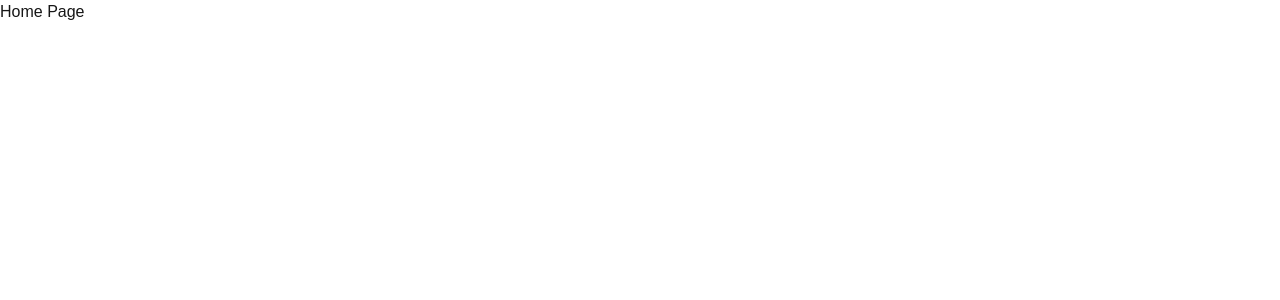
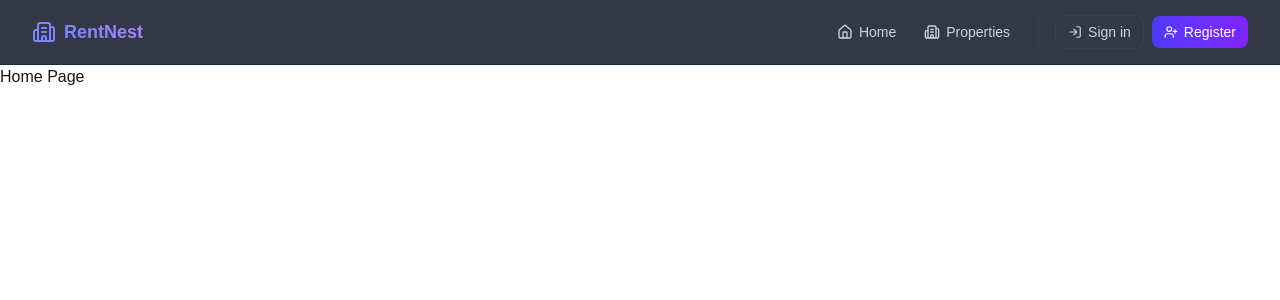
Before and after one commit to Fahim7600/RentNest_HomeRent, a Next.js app: page / in a window 1280 px wide. Shown: the top 300 px of the page. Built offline with nearby package versions, Linux system fonts and the light colour scheme.

Commit message:
feat: add role-aware navigation bar

```diff
--- /dev/null
+++ b/app/(public)/layout.tsx
@@ -0,0 +1,14 @@
+import { Navbar } from "@/app/_components/navbar";
+
+export default function PublicLayout({
+  children,
+}: {
+  children: React.ReactNode;
+}) {
+  return (
+    <>
+      <Navbar />
+      <main className="flex-1">{children}</main>
+    </>
+  );
+}
--- /dev/null
+++ b/app/_components/navbar.tsx
@@ -0,0 +1,250 @@
+"use client";
+
+import Link from "next/link";
+import { useRouter } from "next/navigation";
+import { useEffect, useState } from "react";
+import {
+  Home,
+  Building2,
+  LogIn,
+  LogOut,
+  LayoutDashboard,
+  UserPlus,
+  Menu,
+  X,
+} from "lucide-react";
+import { getUser, getToken, clearAuth, type CookieUser } from "@/lib/auth";
+
+// ---------------------------------------------------------------------------
+// Role-aware dashboard path
+// ---------------------------------------------------------------------------
+function dashboardPath(role: string): string {
+  return `/dashboard/${role.toLowerCase()}`;
+}
+
+// ---------------------------------------------------------------------------
+// Component
+// ---------------------------------------------------------------------------
+export function Navbar() {
+  const router = useRouter();
+  const [user, setUser] = useState<CookieUser | undefined>(undefined);
+  const [isOpen, setIsOpen] = useState(false);
+  const [mounted, setMounted] = useState(false);
+
+  // Read cookies client-side only (avoids hydration mismatch)
+  useEffect(() => {
+    setUser(getToken() ? getUser() : undefined);
+    setMounted(true);
+  }, []);
+
+  const handleLogout = () => {
+    clearAuth();
+    setUser(undefined);
+    router.push("/");
+  };
+
+  return (
+    <nav className="sticky top-0 z-50 border-b border-slate-800 bg-slate-950/80 backdrop-blur-lg">
+      <div className="mx-auto flex h-16 max-w-7xl items-center justify-between px-4 sm:px-6 lg:px-8">
+        {/* ── Logo ── */}
+        <Link
+          href="/"
+          className="flex items-center gap-2 text-lg font-bold text-white"
+        >
+          <Building2 className="h-6 w-6 text-indigo-400" />
+          <span className="bg-gradient-to-r from-indigo-400 to-violet-400 bg-clip-text text-transparent">
+            RentNest
+          </span>
+        </Link>
+
+        {/* ── Desktop links ── */}
+        <div className="hidden items-center gap-1 md:flex">
+          <NavLink href="/" icon={<Home className="h-4 w-4" />}>
+            Home
+          </NavLink>
+          <NavLink
+            href="/properties"
+            icon={<Building2 className="h-4 w-4" />}
+          >
+            Properties
+          </NavLink>
+
+          {mounted && user ? (
+            <>
+              <NavLink
+                href={dashboardPath(user.role)}
+                icon={<LayoutDashboard className="h-4 w-4" />}
+              >
+                Dashboard
+              </NavLink>
+
+              <div className="ml-3 flex items-center gap-3 border-l border-slate-700 pl-4">
+                <span className="text-sm text-slate-300">
+                  {user.name}
+                  <span className="ml-1.5 rounded-full bg-indigo-500/15 px-2 py-0.5 text-xs font-medium text-indigo-400">
+                    {user.role}
+                  </span>
+                </span>
+                <button
+                  onClick={handleLogout}
+                  className="flex items-center gap-1.5 rounded-lg border border-slate-700 px-3 py-1.5 text-sm text-slate-400 transition-colors hover:border-red-500/50 hover:text-red-400"
+                >
+                  <LogOut className="h-3.5 w-3.5" />
+                  Logout
+                </button>
+              </div>
+            </>
+          ) : mounted ? (
+            <div className="ml-3 flex items-center gap-2 border-l border-slate-700 pl-4">
+              <Link
+                href="/login"
+                className="flex items-center gap-1.5 rounded-lg border border-slate-700 px-3 py-1.5 text-sm text-slate-300 transition-colors hover:border-slate-600 hover:text-white"
+              >
+                <LogIn className="h-3.5 w-3.5" />
+                Sign in
+              </Link>
+              <Link
+                href="/register"
+                className="flex items-center gap-1.5 rounded-lg bg-gradient-to-r from-indigo-600 to-violet-600 px-3 py-1.5 text-sm font-medium text-white transition-all hover:from-indigo-500 hover:to-violet-500"
+              >
+                <UserPlus className="h-3.5 w-3.5" />
+                Register
+              </Link>
+            </div>
+          ) : null}
+        </div>
+
+        {/* ── Mobile hamburger ── */}
+        <button
+          onClick={() => setIsOpen(!isOpen)}
+          className="rounded-lg p-2 text-slate-400 hover:text-white md:hidden"
+          aria-label="Toggle menu"
+        >
+          {isOpen ? (
+            <X className="h-5 w-5" />
+          ) : (
+            <Menu className="h-5 w-5" />
+          )}
+        </button>
+      </div>
+
+      {/* ── Mobile menu ── */}
+      {isOpen && (
+        <div className="border-t border-slate-800 bg-slate-950 px-4 pb-4 md:hidden">
+          <div className="flex flex-col gap-1 pt-2">
+            <MobileNavLink
+              href="/"
+              icon={<Home className="h-4 w-4" />}
+              onClick={() => setIsOpen(false)}
+            >
+              Home
+            </MobileNavLink>
+            <MobileNavLink
+              href="/properties"
+              icon={<Building2 className="h-4 w-4" />}
+              onClick={() => setIsOpen(false)}
+            >
+              Properties
+            </MobileNavLink>
+
+            {mounted && user ? (
+              <>
+                <MobileNavLink
+                  href={dashboardPath(user.role)}
+                  icon={<LayoutDashboard className="h-4 w-4" />}
+                  onClick={() => setIsOpen(false)}
+                >
+                  Dashboard
+                </MobileNavLink>
+
+                <div className="mt-2 border-t border-slate-800 pt-3">
+                  <p className="mb-2 px-3 text-sm text-slate-400">
+                    {user.name}{" "}
+                    <span className="rounded-full bg-indigo-500/15 px-2 py-0.5 text-xs font-medium text-indigo-400">
+                      {user.role}
+                    </span>
+                  </p>
+                  <button
+                    onClick={() => {
+                      handleLogout();
+                      setIsOpen(false);
+                    }}
+                    className="flex w-full items-center gap-2 rounded-lg px-3 py-2 text-sm text-red-400 transition-colors hover:bg-red-500/10"
+                  >
+                    <LogOut className="h-4 w-4" />
+                    Logout
+                  </button>
+                </div>
+              </>
+            ) : mounted ? (
+              <div className="mt-2 flex flex-col gap-2 border-t border-slate-800 pt-3">
+                <Link
+                  href="/login"
+                  onClick={() => setIsOpen(false)}
+                  className="flex items-center gap-2 rounded-lg border border-slate-700 px-3 py-2 text-sm text-slate-300 transition-colors hover:border-slate-600"
+                >
+                  <LogIn className="h-4 w-4" />
+                  Sign in
+                </Link>
+                <Link
+                  href="/register"
+                  onClick={() => setIsOpen(false)}
+                  className="flex items-center gap-2 rounded-lg bg-gradient-to-r from-indigo-600 to-violet-600 px-3 py-2 text-sm font-medium text-white"
+                >
+                  <UserPlus className="h-4 w-4" />
+                  Register
+                </Link>
+              </div>
+            ) : null}
+          </div>
+        </div>
+      )}
+    </nav>
+  );
+}
+
+// ---------------------------------------------------------------------------
+// Sub-components
+// ---------------------------------------------------------------------------
+function NavLink({
+  href,
+  icon,
+  children,
+}: {
+  href: string;
+  icon: React.ReactNode;
+  children: React.ReactNode;
+}) {
+  return (
+    <Link
+      href={href}
+      className="flex items-center gap-1.5 rounded-lg px-3 py-2 text-sm text-slate-300 transition-colors hover:bg-slate-800 hover:text-white"
+    >
+      {icon}
+      {children}
+    </Link>
+  );
+}
+
+function MobileNavLink({
+  href,
+  icon,
+  children,
+  onClick,
+}: {
+  href: string;
+  icon: React.ReactNode;
+  children: React.ReactNode;
+  onClick?: () => void;
+}) {
+  return (
+    <Link
+      href={href}
+      onClick={onClick}
+      className="flex items-center gap-2 rounded-lg px-3 py-2 text-sm text-slate-300 transition-colors hover:bg-slate-800 hover:text-white"
+    >
+      {icon}
+      {children}
+    </Link>
+  );
+}
```
